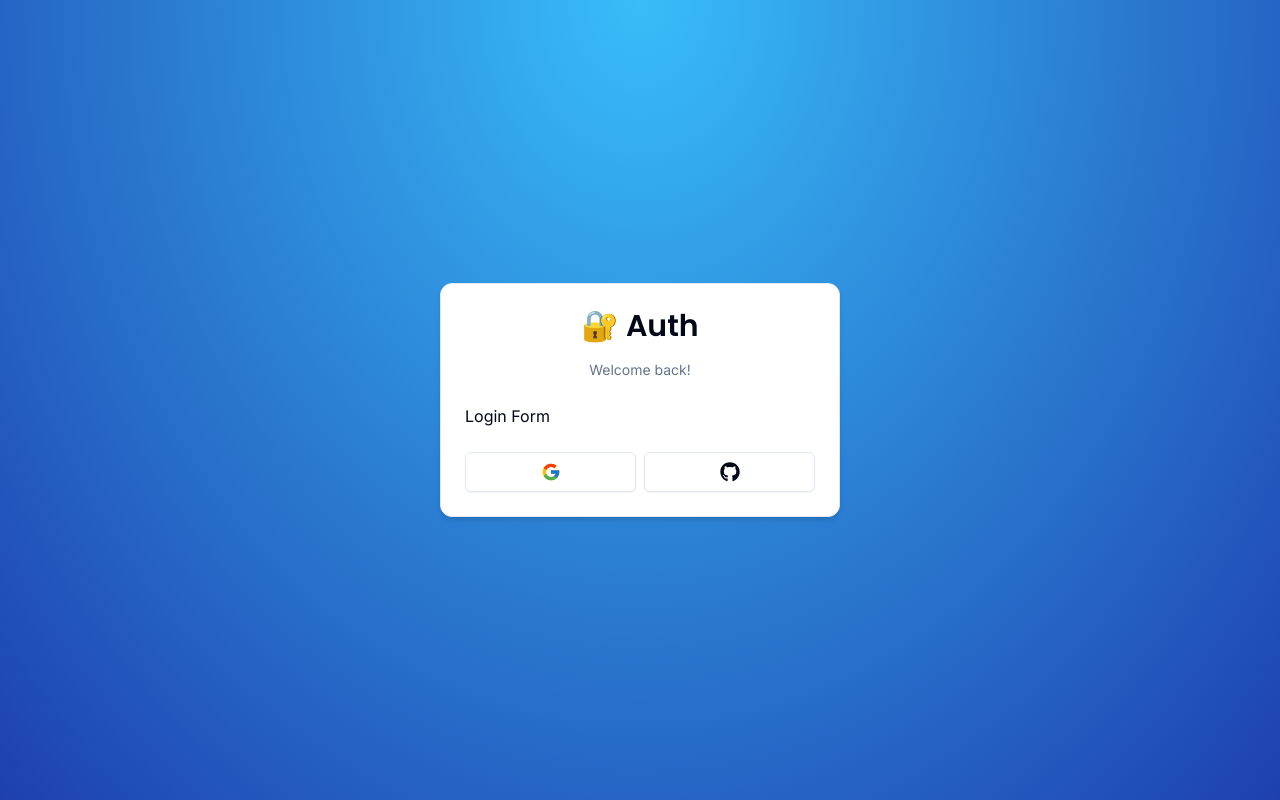
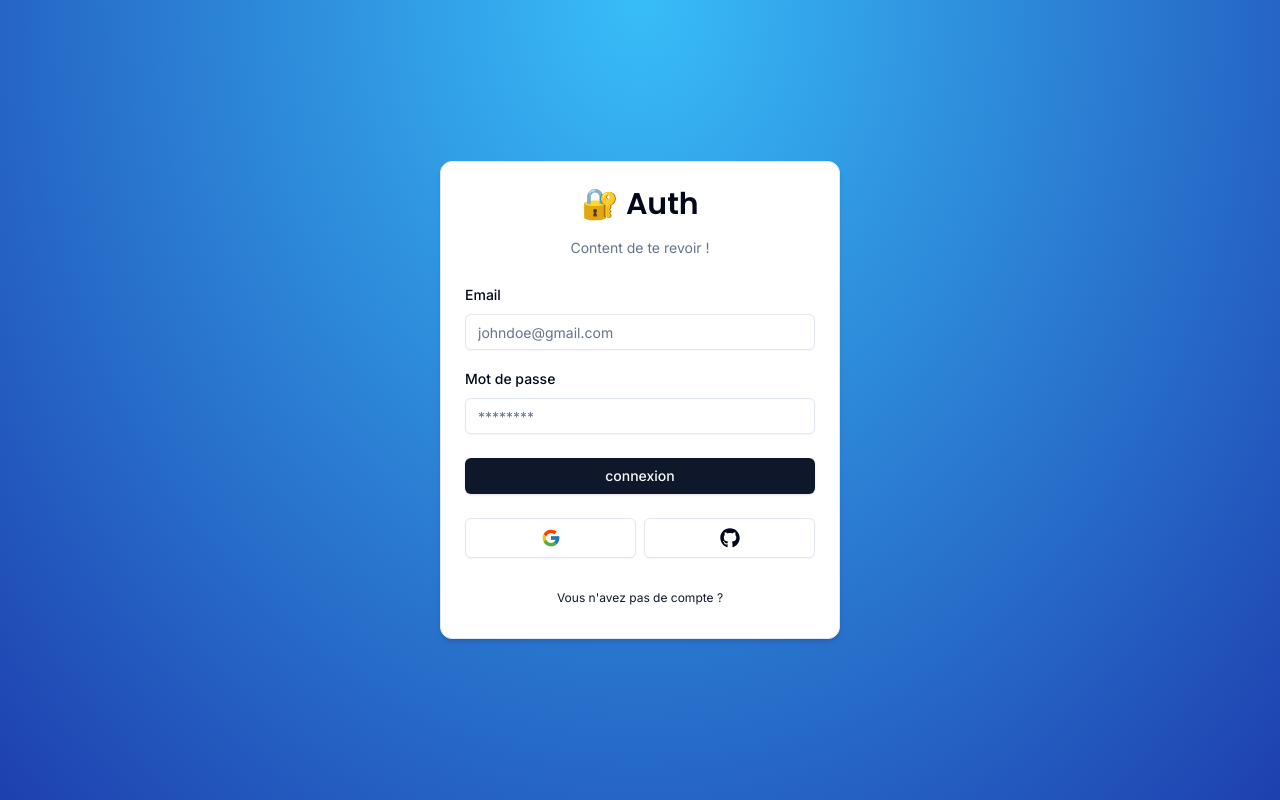
Before and after one commit to donnymboma01/authentication-nextjs, a Next.js app: page /auth/login in a window 1280 px wide. Built offline with nearby package versions, Linux system fonts and the light colour scheme.

Commit message:
feat: login form and validations with zod

```diff
--- a/components/auth/Login-form.tsx
+++ b/components/auth/Login-form.tsx
@@ -1,14 +1,79 @@
+"use client";
+
+import * as z from "zod";
+import { zodResolver } from "@hookform/resolvers/zod";
+import { useForm } from "react-hook-form";
+
+import { Input } from "../ui/input";
+import {
+  Form,
+  FormControl,
+  FormField,
+  FormItem,
+  FormLabel,
+  FormMessage,
+} from "../ui/form";
 import { CardWrapper } from "./card-wrapper";
+import { LoginSchema } from "@/schemas";
+import { Button } from "../ui/button";
 
 export const LoginForm = () => {
+  const form = useForm<z.infer<typeof LoginSchema>>({
+    resolver: zodResolver(LoginSchema),
+    defaultValues: {
+      email: "",
+      password: "",
+    },
+  });
+
   return (
     <CardWrapper
-      headerLabel="Welcome back!"
-      backButtonLabel="Don't have an account ?"
+      headerLabel="Content de te revoir !"
+      backButtonLabel="Vous n'avez pas de compte ?"
       backButtonHref="/auth/register"
       showSocial
     >
-      <h1>Login Form</h1>
+      <Form {...form}>
+        <form onSubmit={form.handleSubmit(() => {})} className="space-y-6">
+          <div className="space-y-4">
+            <FormField
+              control={form.control}
+              name="email"
+              render={({ field }) => (
+                <FormItem>
+                  <FormLabel>Email</FormLabel>
+                  <FormControl>
+                    <Input
+                      {...field}
+                      type="email"
+                      placeholder="johndoe@gmail.com"
+                    />
+                  </FormControl>
+                  <FormMessage />
+                </FormItem>
+              )}
+            />
+
+            <FormField
+              control={form.control}
+              name="password"
+              render={({ field }) => (
+                <FormItem>
+                  <FormLabel>Mot de passe</FormLabel>
+                  <FormControl>
+                    <Input {...field} type="password" placeholder="********" />
+                  </FormControl>
+                  <FormMessage />
+                </FormItem>
+              )}
+            />
+          </div>
+
+          <Button type="submit" className="w-full">
+            connexion
+          </Button>
+        </form>
+      </Form>
     </CardWrapper>
   );
 };
--- /dev/null
+++ b/components/auth/back-button.tsx
@@ -0,0 +1,17 @@
+"use client";
+
+import { Button } from "../ui/button";
+import Link from "next/link";
+
+interface BackButtonProps {
+  href: string;
+  label: string;
+}
+
+export const BackButton = ({ label, href }: BackButtonProps) => {
+  return (
+    <Button variant="link" className="font-normal w-full" size="sm" asChild>
+      <Link href={href}>{label}</Link>
+    </Button>
+  );
+};
--- a/components/auth/card-wrapper.tsx
+++ b/components/auth/card-wrapper.tsx
@@ -3,6 +3,7 @@
 import { Card, CardContent, CardFooter, CardHeader } from "../ui/card";
 import { Header } from "./header";
 import { Social } from "./social";
+import { BackButton } from "./back-button";
 
 interface CardWrapperProps {
   children: React.ReactNode;
@@ -30,6 +31,9 @@ export const CardWrapper = ({
           <Social />
         </CardFooter>
       )}
+      <CardFooter>
+        <BackButton label={backButtonLabel} href={backButtonHref} />
+      </CardFooter>
     </Card>
   );
 };
--- /dev/null
+++ b/components/ui/form.tsx
@@ -0,0 +1,176 @@
+import * as React from "react"
+import * as LabelPrimitive from "@radix-ui/react-label"
+import { Slot } from "@radix-ui/react-slot"
+import {
+  Controller,
+  ControllerProps,
+  FieldPath,
+  FieldValues,
+  FormProvider,
+  useFormContext,
+} from "react-hook-form"
+
+import { cn } from "@/lib/utils"
+import { Label } from "@/components/ui/label"
+
+const Form = FormProvider
+
+type FormFieldContextValue<
+  TFieldValues extends FieldValues = FieldValues,
+  TName extends FieldPath<TFieldValues> = FieldPath<TFieldValues>
+> = {
+  name: TName
+}
+
+const FormFieldContext = React.createContext<FormFieldContextValue>(
+  {} as FormFieldContextValue
+)
+
+const FormField = <
+  TFieldValues extends FieldValues = FieldValues,
+  TName extends FieldPath<TFieldValues> = FieldPath<TFieldValues>
+>({
+  ...props
+}: ControllerProps<TFieldValues, TName>) => {
+  return (
+    <FormFieldContext.Provider value={{ name: props.name }}>
+      <Controller {...props} />
+    </FormFieldContext.Provider>
+  )
+}
+
+const useFormField = () => {
+  const fieldContext = React.useContext(FormFieldContext)
+  const itemContext = React.useContext(FormItemContext)
+  const { getFieldState, formState } = useFormContext()
+
+  const fieldState = getFieldState(fieldContext.name, formState)
+
+  if (!fieldContext) {
+    throw new Error("useFormField should be used within <FormField>")
+  }
+
+  const { id } = itemContext
+
+  return {
+    id,
+    name: fieldContext.name,
+    formItemId: `${id}-form-item`,
+    formDescriptionId: `${id}-form-item-description`,
+    formMessageId: `${id}-form-item-message`,
+    ...fieldState,
+  }
+}
+
+type FormItemContextValue = {
+  id: string
+}
+
+const FormItemContext = React.createContext<FormItemContextValue>(
+  {} as FormItemContextValue
+)
+
+const FormItem = React.forwardRef<
+  HTMLDivElement,
+  React.HTMLAttributes<HTMLDivElement>
+>(({ className, ...props }, ref) => {
+  const id = React.useId()
+
+  return (
+    <FormItemContext.Provider value={{ id }}>
+      <div ref={ref} className={cn("space-y-2", className)} {...props} />
+    </FormItemContext.Provider>
+  )
+})
+FormItem.displayName = "FormItem"
+
+const FormLabel = React.forwardRef<
+  React.ElementRef<typeof LabelPrimitive.Root>,
+  React.ComponentPropsWithoutRef<typeof LabelPrimitive.Root>
+>(({ className, ...props }, ref) => {
+  const { error, formItemId } = useFormField()
+
+  return (
+    <Label
+      ref={ref}
+      className={cn(error && "text-destructive", className)}
+      htmlFor={formItemId}
+      {...props}
+    />
+  )
+})
+FormLabel.displayName = "FormLabel"
+
+const FormControl = React.forwardRef<
+  React.ElementRef<typeof Slot>,
+  React.ComponentPropsWithoutRef<typeof Slot>
+>(({ ...props }, ref) => {
+  const { error, formItemId, formDescriptionId, formMessageId } = useFormField()
+
+  return (
+    <Slot
+      ref={ref}
+      id={formItemId}
+      aria-describedby={
+        !error
+          ? `${formDescriptionId}`
+          : `${formDescriptionId} ${formMessageId}`
+      }
+      aria-invalid={!!error}
+      {...props}
+    />
+  )
+})
+FormControl.displayName = "FormControl"
+
+const FormDescription = React.forwardRef<
+  HTMLParagraphElement,
+  React.HTMLAttributes<HTMLParagraphElement>
+>(({ className, ...props }, ref) => {
+  const { formDescriptionId } = useFormField()
+
+  return (
+    <p
+      ref={ref}
+      id={formDescriptionId}
+      className={cn("text-[0.8rem] text-muted-foreground", className)}
+      {...props}
+    />
+  )
+})
+FormDescription.displayName = "FormDescription"
+
+const FormMessage = React.forwardRef<
+  HTMLParagraphElement,
+  React.HTMLAttributes<HTMLParagraphElement>
+>(({ className, children, ...props }, ref) => {
+  const { error, formMessageId } = useFormField()
+  const body = error ? String(error?.message) : children
+
+  if (!body) {
+    return null
+  }
+
+  return (
+    <p
+      ref={ref}
+      id={formMessageId}
+      className={cn("text-[0.8rem] font-medium text-destructive", className)}
+      {...props}
+    >
+      {body}
+    </p>
+  )
+})
+FormMessage.displayName = "FormMessage"
+
+export {
+  useFormField,
+  Form,
+  FormItem,
+  FormLabel,
+  FormControl,
+  FormDescription,
+  FormMessage,
+  FormField,
+}
--- /dev/null
+++ b/components/ui/input.tsx
@@ -0,0 +1,25 @@
+import * as React from "react"
+
+import { cn } from "@/lib/utils"
+
+export interface InputProps
+  extends React.InputHTMLAttributes<HTMLInputElement> {}
+
+const Input = React.forwardRef<HTMLInputElement, InputProps>(
+  ({ className, type, ...props }, ref) => {
+    return (
+      <input
+        type={type}
+        className={cn(
+          "flex h-9 w-full rounded-md border border-input bg-transparent px-3 py-1 text-sm shadow-sm transition-colors file:border-0 file:bg-transparent file:text-sm file:font-medium placeholder:text-muted-foreground focus-visible:outline-none focus-visible:ring-1 focus-visible:ring-ring disabled:cursor-not-allowed disabled:opacity-50",
+          className
+        )}
+        ref={ref}
+        {...props}
+      />
+    )
+  }
+)
+Input.displayName = "Input"
+
+export { Input }
--- /dev/null
+++ b/components/ui/label.tsx
@@ -0,0 +1,26 @@
+"use client"
+
+import * as React from "react"
+import * as LabelPrimitive from "@radix-ui/react-label"
+import { cva, type VariantProps } from "class-variance-authority"
+
+import { cn } from "@/lib/utils"
+
+const labelVariants = cva(
+  "text-sm font-medium leading-none peer-disabled:cursor-not-allowed peer-disabled:opacity-70"
+)
+
+const Label = React.forwardRef<
+  React.ElementRef<typeof LabelPrimitive.Root>,
+  React.ComponentPropsWithoutRef<typeof LabelPrimitive.Root> &
+    VariantProps<typeof labelVariants>
+>(({ className, ...props }, ref) => (
+  <LabelPrimitive.Root
+    ref={ref}
+    className={cn(labelVariants(), className)}
+    {...props}
+  />
+))
+Label.displayName = LabelPrimitive.Root.displayName
+
+export { Label }
--- a/package.json
+++ b/package.json
@@ -9,16 +9,20 @@
     "lint": "next lint"
   },
   "dependencies": {
+    "@hookform/resolvers": "^3.3.4",
     "@radix-ui/react-icons": "^1.3.0",
+    "@radix-ui/react-label": "^2.0.2",
     "@radix-ui/react-slot": "^1.0.2",
     "class-variance-authority": "^0.7.0",
     "clsx": "^2.1.0",
     "next": "14.1.0",
     "react": "^18",
     "react-dom": "^18",
+    "react-hook-form": "^7.50.1",
     "react-icons": "^5.0.1",
     "tailwind-merge": "^2.2.1",
-    "tailwindcss-animate": "^1.0.7"
+    "tailwindcss-animate": "^1.0.7",
+    "zod": "^3.22.4"
   },
   "devDependencies": {
     "@types/node": "^20",
--- /dev/null
+++ b/schemas/index.ts
@@ -0,0 +1,10 @@
+import * as z from "zod";
+
+export const LoginSchema = z.object({
+  email: z.string().email({
+    message: "Veuillez entrer une adresse email valide",
+  }),
+  password: z.string().min(5, {
+    message: "Veuillez entrer un mot de passe valide",
+  }),
+});
```
Also changed, not shown: 1 other file (tests, documents, lock files or other folders).
